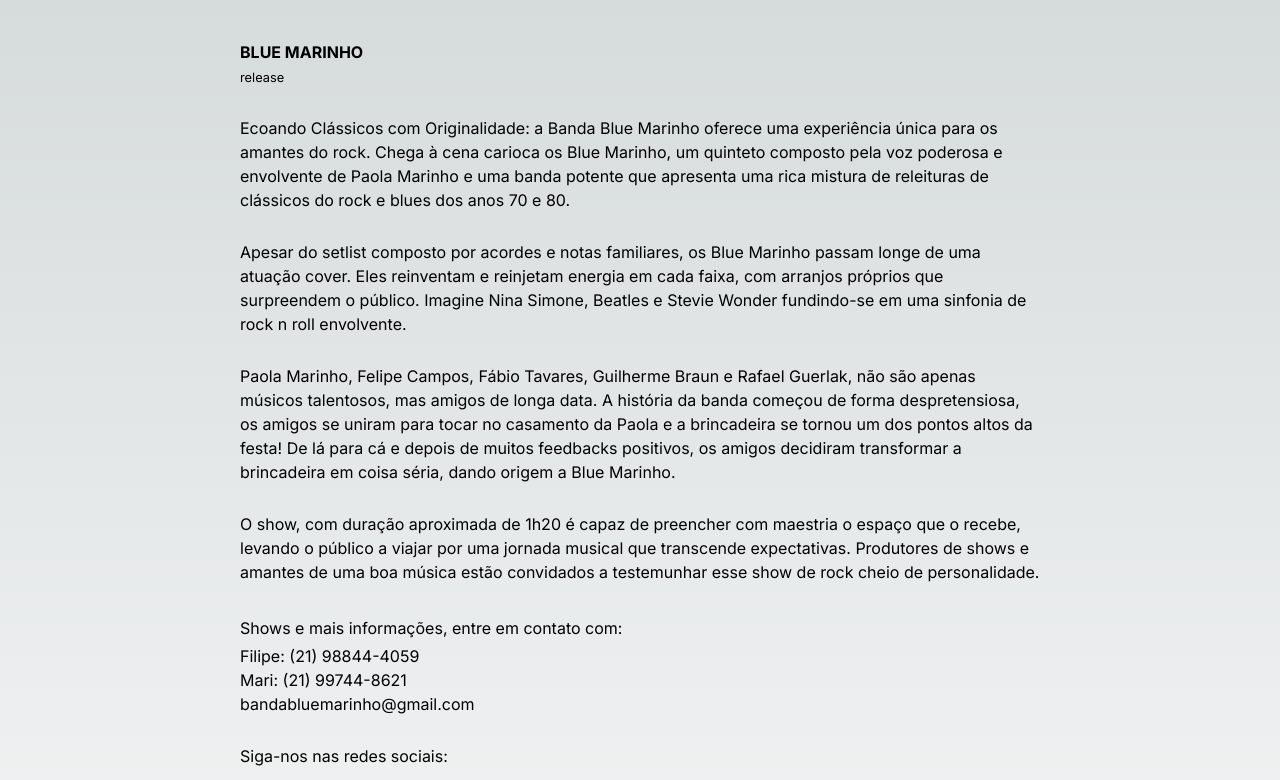
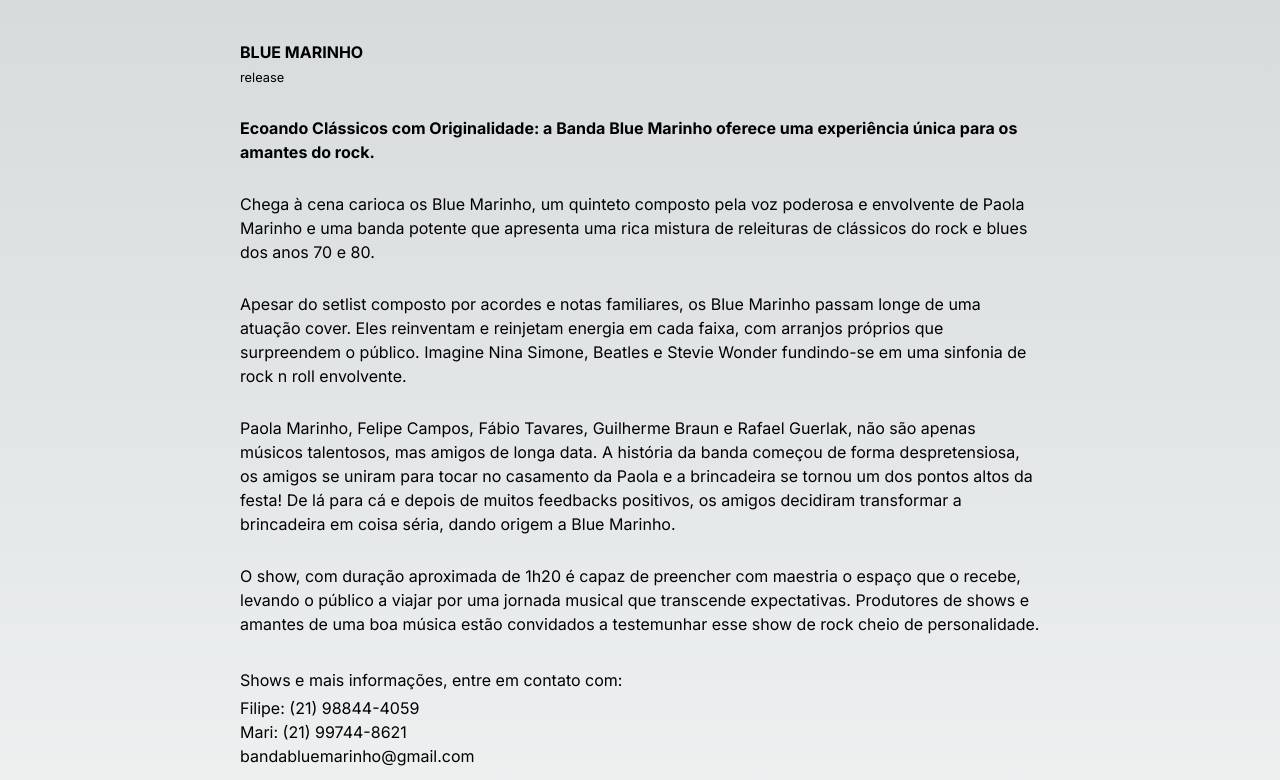
Before and after one commit to guerlak/bluemarinho, a Next.js app: page / in a window 1280 px wide. Shown: the top 780 px of the page. Built offline with nearby package versions, Linux system fonts and the light colour scheme.

Commit message:
feat: text identation

```diff
--- a/app/page.tsx
+++ b/app/page.tsx
@@ -7,7 +7,12 @@ export default function Home() {
 
       <h1 className="font-bold">BLUE MARINHO</h1><small>release</small>
 
-      <p className="my-7">Ecoando Clássicos com Originalidade: a Banda Blue Marinho oferece uma experiência única para os amantes do rock.
+      <h1 className="my-7 font-bold">
+        Ecoando Clássicos com Originalidade: a Banda Blue Marinho oferece
+        uma experiência única para os amantes do rock.
+      </h1>
+
+      <p className="my-7">
         Chega à cena carioca os Blue Marinho, um quinteto composto pela voz poderosa e envolvente de Paola Marinho e
         uma banda potente que apresenta uma rica mistura de releituras de clássicos do rock e blues dos anos 70 e 80.
       </p>
```
